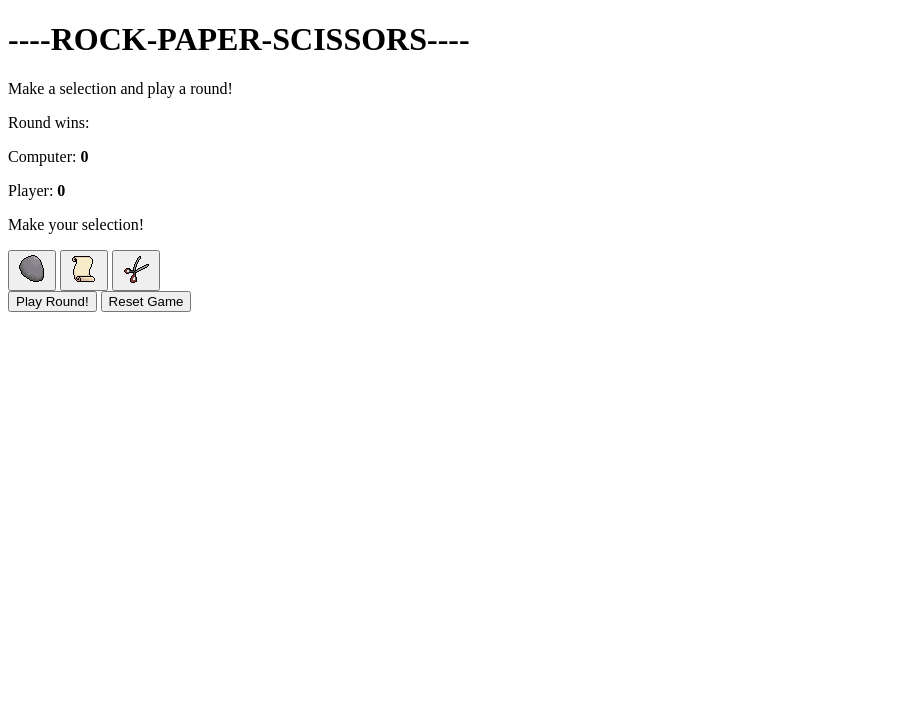
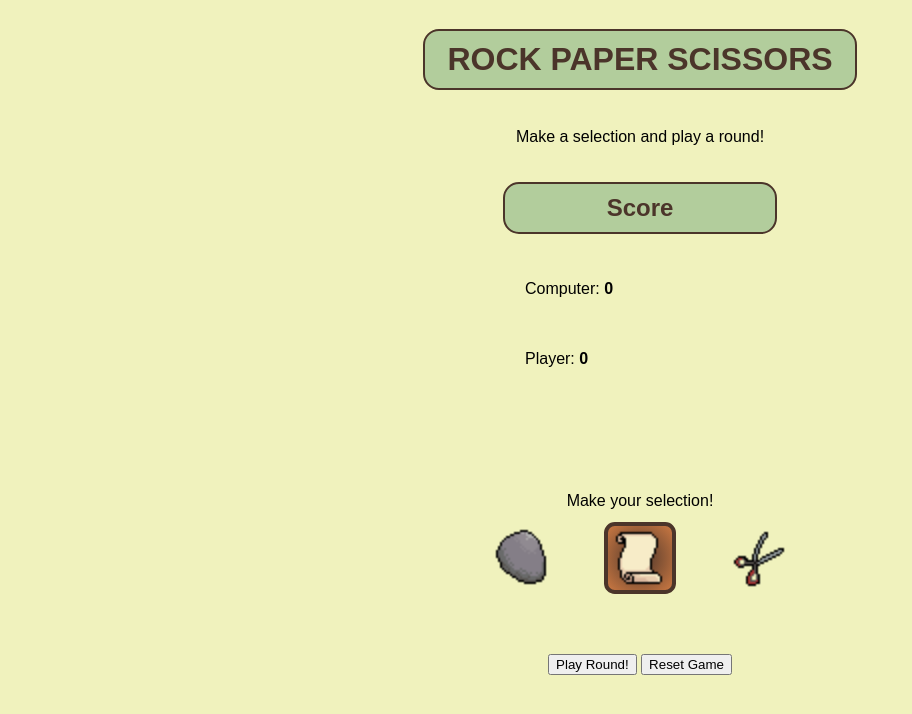
Before and after one commit to ATL822/rock-paper-scissors-javascript, a plain HTML site: page index.html in a window 1280 px wide. Both pictures are taken after a click on the element "Make your selection!". Shown: the whole page, without its empty margins (0-912 px from the left). Drawn offline with Linux system fonts and the light colour scheme.

```diff
--- a/index.html
+++ b/index.html
@@ -4,25 +4,25 @@
         <meta charset="UTF-8">
         <meta name="viewport" content="width=device-width, initial-scale=1.0">
         <title>Rock Paper Scissors</title>
+        <link rel="stylesheet" href="style.css">
     </head>
 
     <body>
         <script src="rock-paper-scissors.js" defer></script>
 
-        <div>
-            <h1>----ROCK-PAPER-SCISSORS----</h1>
+        <div class="header">
+            <h1>ROCK PAPER SCISSORS</h1>
             <p class="result-box">Make a selection and play a round!</p>
-            <p>Round wins:</p>
-            <p>
-                Computer: <b class="computer-win-counter">0</b>
-            </p>
-            <p>
-                Player: <b class="player-win-counter">0</b>
-            </p>
+            <div class="win-counter-box">
+                <h2>Score</h2>
+                <p>Computer: <b class="computer-win-counter">0</b></p>
+                <p>Player: <b class="player-win-counter">0</b></p>
+            </div>
         </div>
 
         <div class="selection-bar">
             <p class="bar-title">Make your selection!</p>
+            <div class="button-box">
                 <button class="bar-button" id="rock" type="image">
                     <img src="./images/ui-elements/rock.png" alt="2D pixel art rock" id="rock">
                 </button>
@@ -33,6 +33,7 @@
                     <img src="./images/ui-elements/scissors.png" alt="2D pixel art scissors" id="scissors">
                 </button>
             </div>
+        </div>
 
         <div class="game-control-wrapper">
             <button class="play-button">Play Round!</button>
--- a/rock-paper-scissors.js
+++ b/rock-paper-scissors.js
@@ -66,12 +66,15 @@
     switch(target.id) {
         case 'rock':
             userChoice = 'rock';
+            displayPlayerSelection('rock');
             break;
         case 'paper':
             userChoice = 'paper';
+            displayPlayerSelection('paper');
             break;
         case 'scissors':
             userChoice = 'scissors';
+            displayPlayerSelection('scissors');
             break;
         default:
             userChoice = 'null';
@@ -124,3 +127,20 @@
 
     return;
 };
+
+let previousSelection = '';
+function displayPlayerSelection(selection) {
+    let selectedButton = document.querySelector(`button #${selection}`);
+    selectedButton.style.border = '2px solid #4B352A';
+    selectedButton.style.borderRadius = '15%';
+    selectedButton.style.background = 'radial-gradient(#4B352A, #CA7842)'
+
+    if (selection !== previousSelection & previousSelection !== '') {
+        let previousButton = document.querySelector(`button #${previousSelection}`);
+        previousButton.style.border = '0px';
+        previousButton.style.borderRadius = '0px';
+        previousButton.style.background = ''
+    }
+
+    previousSelection = selection;
+}
```
Lines whose indentation alone changed are shown as unchanged.
